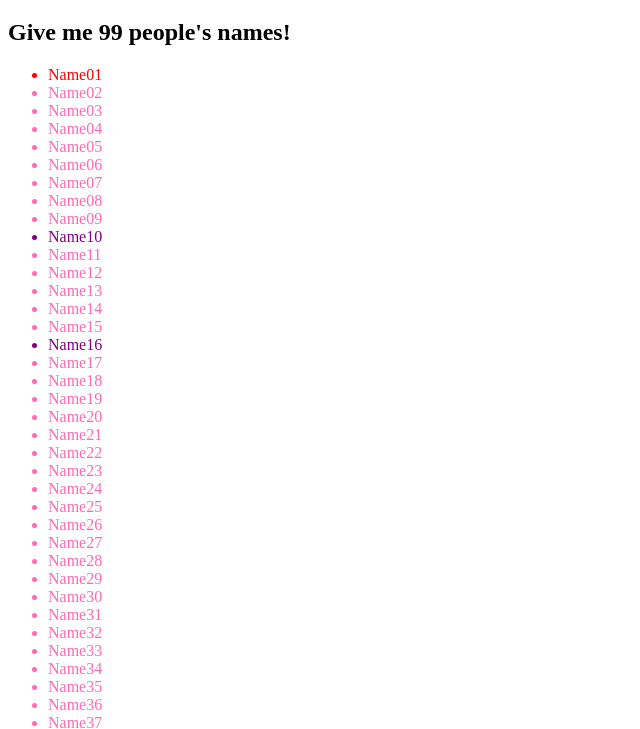
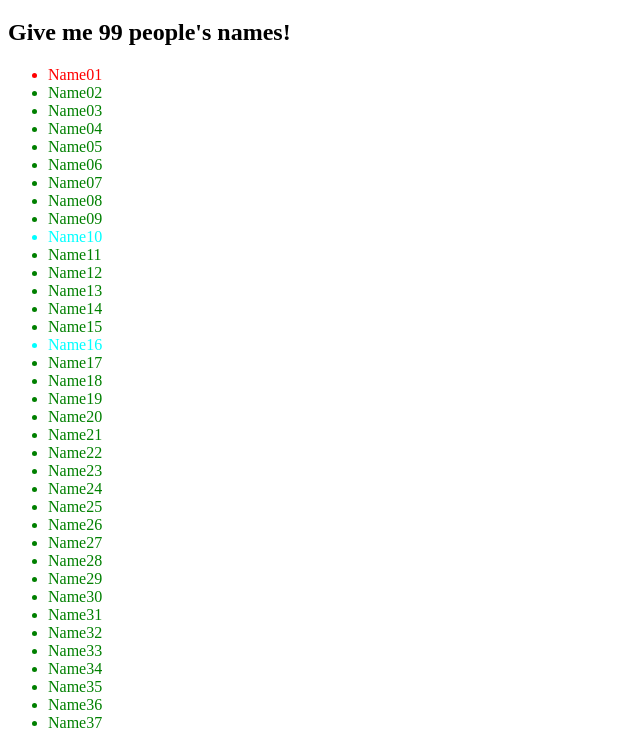
Before and after one commit to maurachiusano/maurachiusano.github.io, a plain HTML site: page emmet.html in a window 1280 px wide. Shown: the part 61-790 px from the top of the page, without its empty margins (0-640 px from the left). Drawn offline with Linux system fonts and the light colour scheme.

Commit message:
Update main2.css

```diff
--- a/main2.css
+++ b/main2.css
@@ -1,9 +1,9 @@
 li{
-    color: hotpink;
+    color: green;
    }
 #Favorite {
    color: red;
   }
 .Awesome {
-    color: purple;
+    color: Aqua;
    }
```
